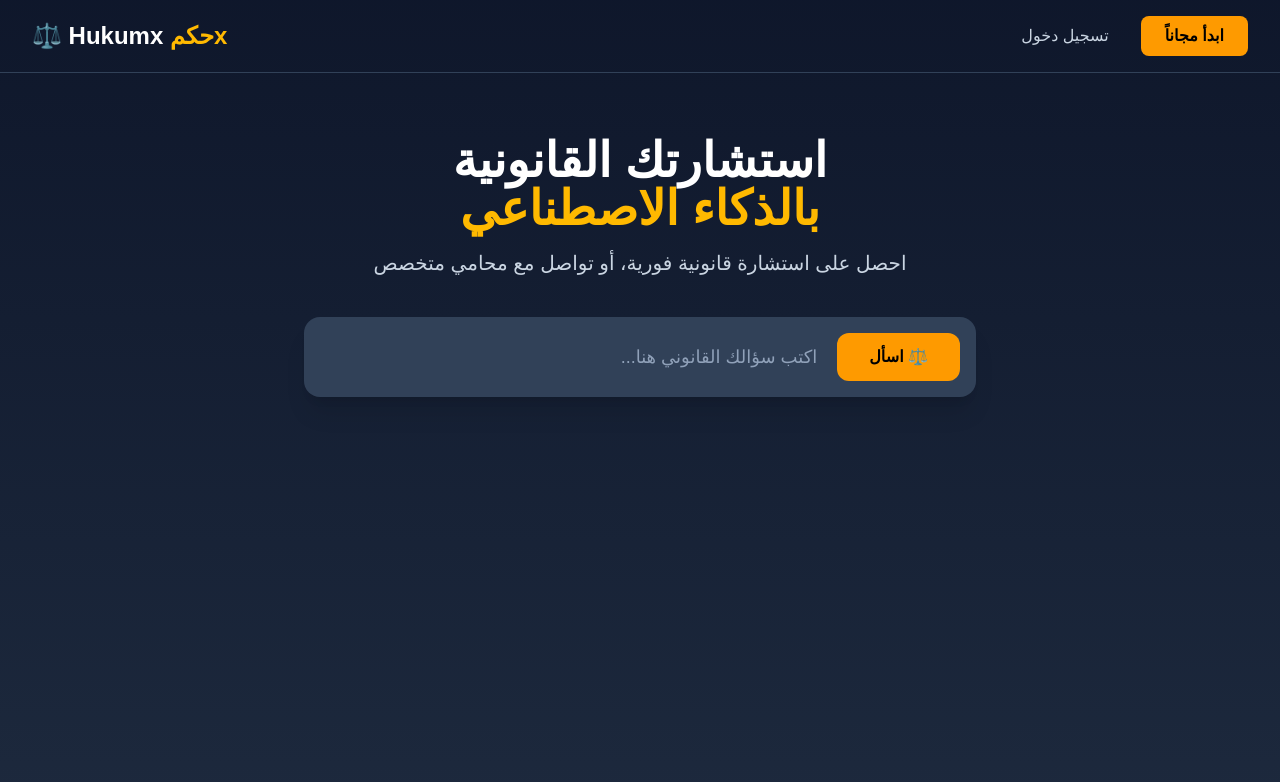
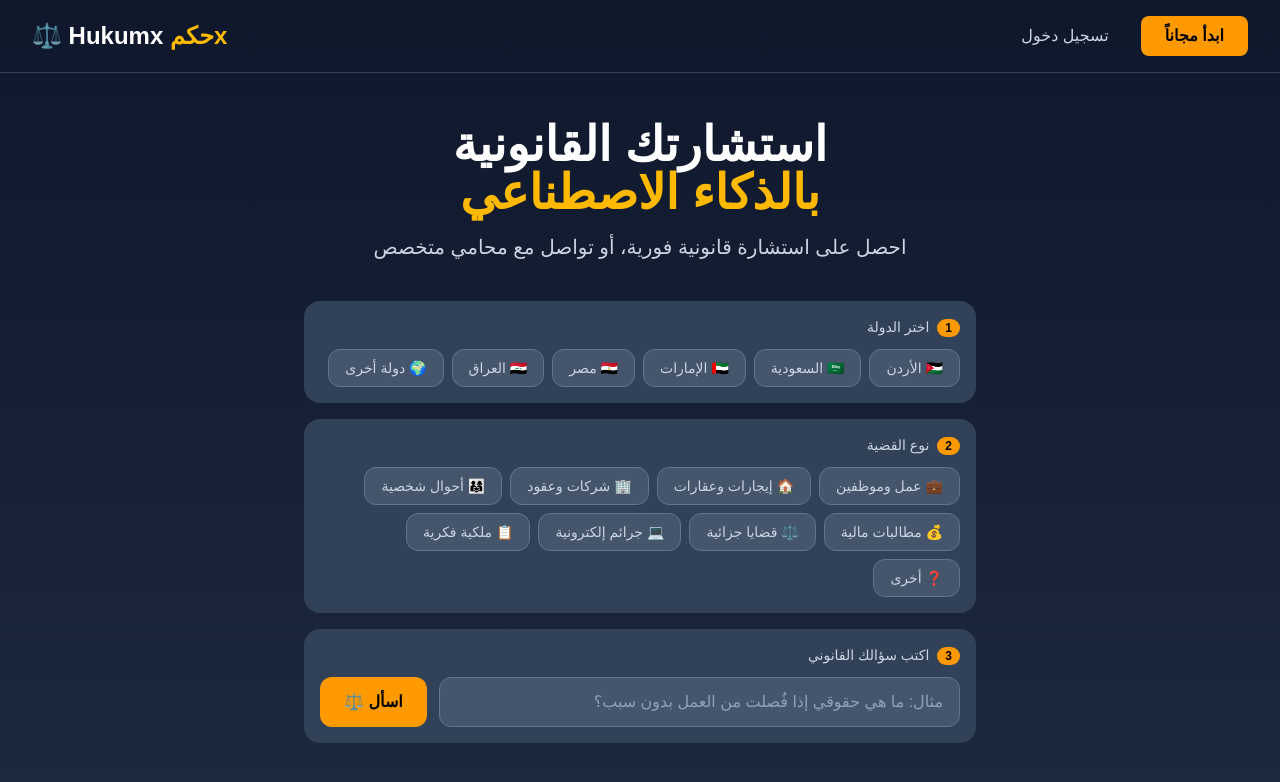
Before and after one commit to abjadx/hukumx, a Next.js app: page / in a window 1280 px wide. Shown: the top 782 px of the page. Built offline with nearby package versions, Linux system fonts and the light colour scheme.

Commit message:
add country and case type selector

```diff
--- a/app/page.tsx
+++ b/app/page.tsx
@@ -1,9 +1,31 @@
-
 'use client';
 import { useState } from 'react';
 import ReactMarkdown from 'react-markdown';
 
+const COUNTRIES = [
+  { code: 'JO', name: 'الأردن', flag: '🇯🇴' },
+  { code: 'SA', name: 'السعودية', flag: '🇸🇦' },
+  { code: 'AE', name: 'الإمارات', flag: '🇦🇪' },
+  { code: 'EG', name: 'مصر', flag: '🇪🇬' },
+  { code: 'IQ', name: 'العراق', flag: '🇮🇶' },
+  { code: 'OTHER', name: 'دولة أخرى', flag: '🌍' },
+];
+
+const CASE_TYPES = [
+  { code: 'work', name: 'عمل وموظفين', icon: '💼' },
+  { code: 'rent', name: 'إيجارات وعقارات', icon: '🏠' },
+  { code: 'company', name: 'شركات وعقود', icon: '🏢' },
+  { code: 'family', name: 'أحوال شخصية', icon: '👨‍👩‍👧' },
+  { code: 'financial', name: 'مطالبات مالية', icon: '💰' },
+  { code: 'criminal', name: 'قضايا جزائية', icon: '⚖️' },
+  { code: 'digital', name: 'جرائم إلكترونية', icon: '💻' },
+  { code: 'ip', name: 'ملكية فكرية', icon: '📋' },
+  { code: 'other', name: 'أخرى', icon: '❓' },
+];
+
 export default function Home() {
+  const [country, setCountry] = useState('');
+  const [caseType, setCaseType] = useState('');
   const [question, setQuestion] = useState('');
   const [answer, setAnswer] = useState('');
   const [suggestions, setSuggestions] = useState<string[]>([]);
@@ -12,15 +34,26 @@ export default function Home() {
   const askQuestion = async (q?: string) => {
     const finalQuestion = q || question;
     if (!finalQuestion.trim()) return;
+
+    const selectedCountry = COUNTRIES.find(c => c.code === country);
+    const selectedCase = CASE_TYPES.find(c => c.code === caseType);
+
+    const fullQuestion = [
+      selectedCountry ? `الدولة: ${selectedCountry.name}` : '',
+      selectedCase ? `نوع القضية: ${selectedCase.name}` : '',
+      `السؤال: ${finalQuestion}`,
+    ].filter(Boolean).join('\n');
+
     setQuestion(finalQuestion);
     setLoading(true);
     setAnswer('');
     setSuggestions([]);
+
     try {
       const res = await fetch('/api/chat', {
         method: 'POST',
         headers: { 'Content-Type': 'application/json' },
-        body: JSON.stringify({ question: finalQuestion }),
+        body: JSON.stringify({ question: fullQuestion }),
       });
       const data = await res.json();
 
@@ -50,7 +83,7 @@ export default function Home() {
         </div>
       </nav>
 
-      <div className="flex flex-col items-center px-4 py-16">
+      <div className="flex flex-col items-center px-4 py-12">
         <h2 className="text-5xl font-bold text-white mb-4 text-center">
           استشارتك القانونية<br/>
           <span className="text-amber-400">بالذكاء الاصطناعي</span>
@@ -59,21 +92,74 @@ export default function Home() {
           احصل على استشارة قانونية فورية، أو تواصل مع محامي متخصص
         </p>
 
-        {/* Search Box */}
-        <div className="w-full max-w-2xl bg-slate-700 rounded-2xl p-4 flex gap-3 shadow-xl">
+        <div className="w-full max-w-2xl space-y-4">
+
+          {/* Step 1 - Country */}
+          <div className="bg-slate-700 rounded-2xl p-4" dir="rtl">
+            <p className="text-slate-300 text-sm mb-3 font-medium">
+              <span className="bg-amber-500 text-black text-xs font-bold px-2 py-0.5 rounded-full ml-2">1</span>
+              اختر الدولة
+            </p>
+            <div className="flex flex-wrap gap-2">
+              {COUNTRIES.map(c => (
+                <button
+                  key={c.code}
+                  onClick={() => setCountry(c.code)}
+                  className={`px-4 py-2 rounded-xl text-sm font-medium transition-all border ${
+                    country === c.code
+                      ? 'bg-amber-500 text-black border-amber-500'
+                      : 'bg-slate-600 text-slate-300 border-slate-500 hover:border-amber-400 hover:text-white'
+                  }`}
+                >
+                  {c.flag} {c.name}
+                </button>
+              ))}
+            </div>
+          </div>
+
+          {/* Step 2 - Case Type */}
+          <div className="bg-slate-700 rounded-2xl p-4" dir="rtl">
+            <p className="text-slate-300 text-sm mb-3 font-medium">
+              <span className="bg-amber-500 text-black text-xs font-bold px-2 py-0.5 rounded-full ml-2">2</span>
+              نوع القضية
+            </p>
+            <div className="flex flex-wrap gap-2">
+              {CASE_TYPES.map(c => (
+                <button
+                  key={c.code}
+                  onClick={() => setCaseType(c.code)}
+                  className={`px-4 py-2 rounded-xl text-sm font-medium transition-all border ${
+                    caseType === c.code
+                      ? 'bg-amber-500 text-black border-amber-500'
+                      : 'bg-slate-600 text-slate-300 border-slate-500 hover:border-amber-400 hover:text-white'
+                  }`}
+                >
+                  {c.icon} {c.name}
+                </button>
+              ))}
+            </div>
+          </div>
+
+          {/* Step 3 - Question */}
+          <div className="bg-slate-700 rounded-2xl p-4" dir="rtl">
+            <p className="text-slate-300 text-sm mb-3 font-medium">
+              <span className="bg-amber-500 text-black text-xs font-bold px-2 py-0.5 rounded-full ml-2">3</span>
+              اكتب سؤالك القانوني
+            </p>
+            <div className="flex gap-3">
               <input
                 type="text"
                 value={question}
                 onChange={(e) => setQuestion(e.target.value)}
                 onKeyDown={(e) => e.key === 'Enter' && askQuestion()}
-            placeholder="اكتب سؤالك القانوني هنا..."
-            className="flex-1 bg-transparent text-white placeholder-slate-400 outline-none text-right text-lg px-2"
+                placeholder="مثال: ما هي حقوقي إذا فُصلت من العمل بدون سبب؟"
+                className="flex-1 bg-slate-600 text-white placeholder-slate-400 outline-none text-right text-base px-4 py-3 rounded-xl border border-slate-500 focus:border-amber-400 transition-all"
                 dir="rtl"
               />
               <button
                 onClick={() => askQuestion()}
                 disabled={loading}
-            className="bg-amber-500 hover:bg-amber-400 disabled:opacity-50 text-black font-bold px-8 py-3 rounded-xl transition-all"
+                className="bg-amber-500 hover:bg-amber-400 disabled:opacity-50 text-black font-bold px-6 py-3 rounded-xl transition-all whitespace-nowrap"
               >
                 {loading ? (
                   <span className="flex items-center gap-2">
@@ -87,9 +173,27 @@ export default function Home() {
               </button>
             </div>
 
+            {/* Selected filters display */}
+            {(country || caseType) && (
+              <div className="flex gap-2 mt-3 flex-wrap">
+                {country && (
+                  <span className="text-xs bg-amber-500/20 text-amber-300 px-3 py-1 rounded-full border border-amber-500/30">
+                    {COUNTRIES.find(c => c.code === country)?.flag} {COUNTRIES.find(c => c.code === country)?.name}
+                  </span>
+                )}
+                {caseType && (
+                  <span className="text-xs bg-amber-500/20 text-amber-300 px-3 py-1 rounded-full border border-amber-500/30">
+                    {CASE_TYPES.find(c => c.code === caseType)?.icon} {CASE_TYPES.find(c => c.code === caseType)?.name}
+                  </span>
+                )}
+              </div>
+            )}
+          </div>
+        </div>
+
         {/* Loading Skeleton */}
         {loading && (
-          <div className="w-full max-w-2xl mt-8 bg-slate-700 rounded-2xl p-6 animate-pulse">
+          <div className="w-full max-w-2xl mt-6 bg-slate-700 rounded-2xl p-6 animate-pulse">
             <div className="h-4 bg-slate-600 rounded w-3/4 ml-auto mb-3"/>
             <div className="h-4 bg-slate-600 rounded w-full mb-3"/>
             <div className="h-4 bg-slate-600 rounded w-5/6 ml-auto mb-3"/>
@@ -99,10 +203,15 @@ export default function Home() {
 
         {/* Answer Box */}
         {answer && !loading && (
-          <div className="w-full max-w-2xl mt-8 bg-slate-700 rounded-2xl p-6 shadow-xl border border-slate-600" dir="rtl">
+          <div className="w-full max-w-2xl mt-6 bg-slate-700 rounded-2xl p-6 shadow-xl border border-slate-600" dir="rtl">
             <div className="flex items-center gap-2 mb-4 pb-3 border-b border-slate-600">
               <span className="text-amber-400 text-xl">⚖️</span>
               <h3 className="text-amber-400 font-bold text-lg">الاستشارة القانونية</h3>
+              {country && (
+                <span className="mr-auto text-xs bg-slate-600 text-slate-300 px-2 py-1 rounded-full">
+                  {COUNTRIES.find(c => c.code === country)?.flag} {COUNTRIES.find(c => c.code === country)?.name}
+                </span>
+              )}
             </div>
 
             <ReactMarkdown
@@ -116,6 +225,7 @@ export default function Home() {
                 ol: ({children}) => <ol className="list-decimal list-inside my-2 space-y-1">{children}</ol>,
                 li: ({children}) => <li className="text-slate-200">{children}</li>,
                 hr: () => <hr className="border-slate-600 my-4"/>,
+                blockquote: ({children}) => <blockquote className="border-r-4 border-amber-400 pr-4 my-3 text-slate-300 italic">{children}</blockquote>,
                 table: ({children}) => (
                   <div className="overflow-x-auto my-4">
                     <table className="w-full border-collapse text-sm">{children}</table>
@@ -140,9 +250,9 @@ export default function Home() {
           </div>
         )}
 
-        {/* Dynamic Suggested Questions */}
+        {/* Suggested Questions */}
         {suggestions.length > 0 && !loading && (
-          <div className="w-full max-w-2xl mt-6" dir="rtl">
+          <div className="w-full max-w-2xl mt-4" dir="rtl">
             <p className="text-slate-400 text-sm mb-3">🤔 أسئلة مقترحة بناءً على استشارتك:</p>
             <div className="flex flex-col gap-2">
               {suggestions.map((s, i) => (
```
Lines whose indentation alone changed are shown as unchanged.
